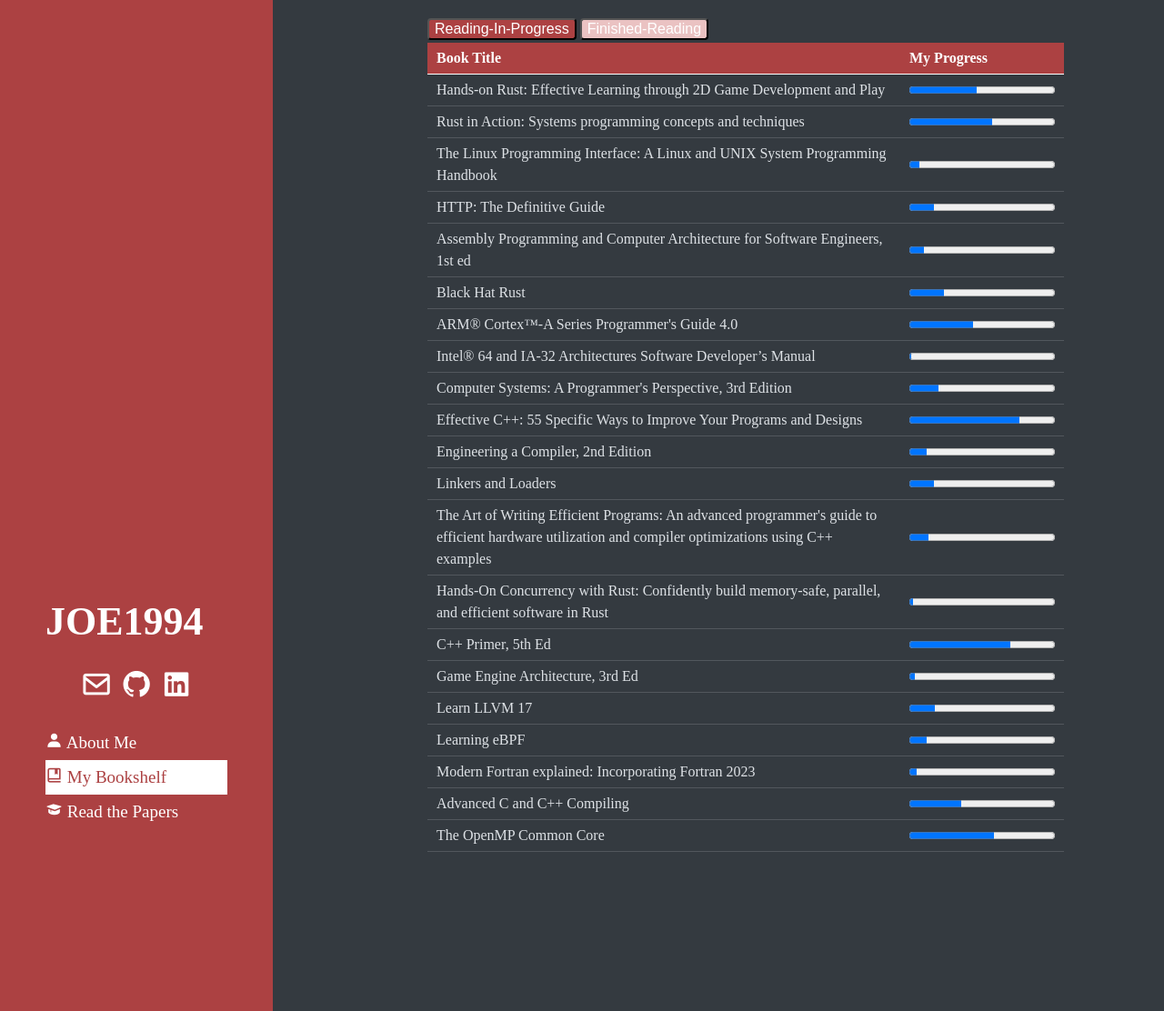
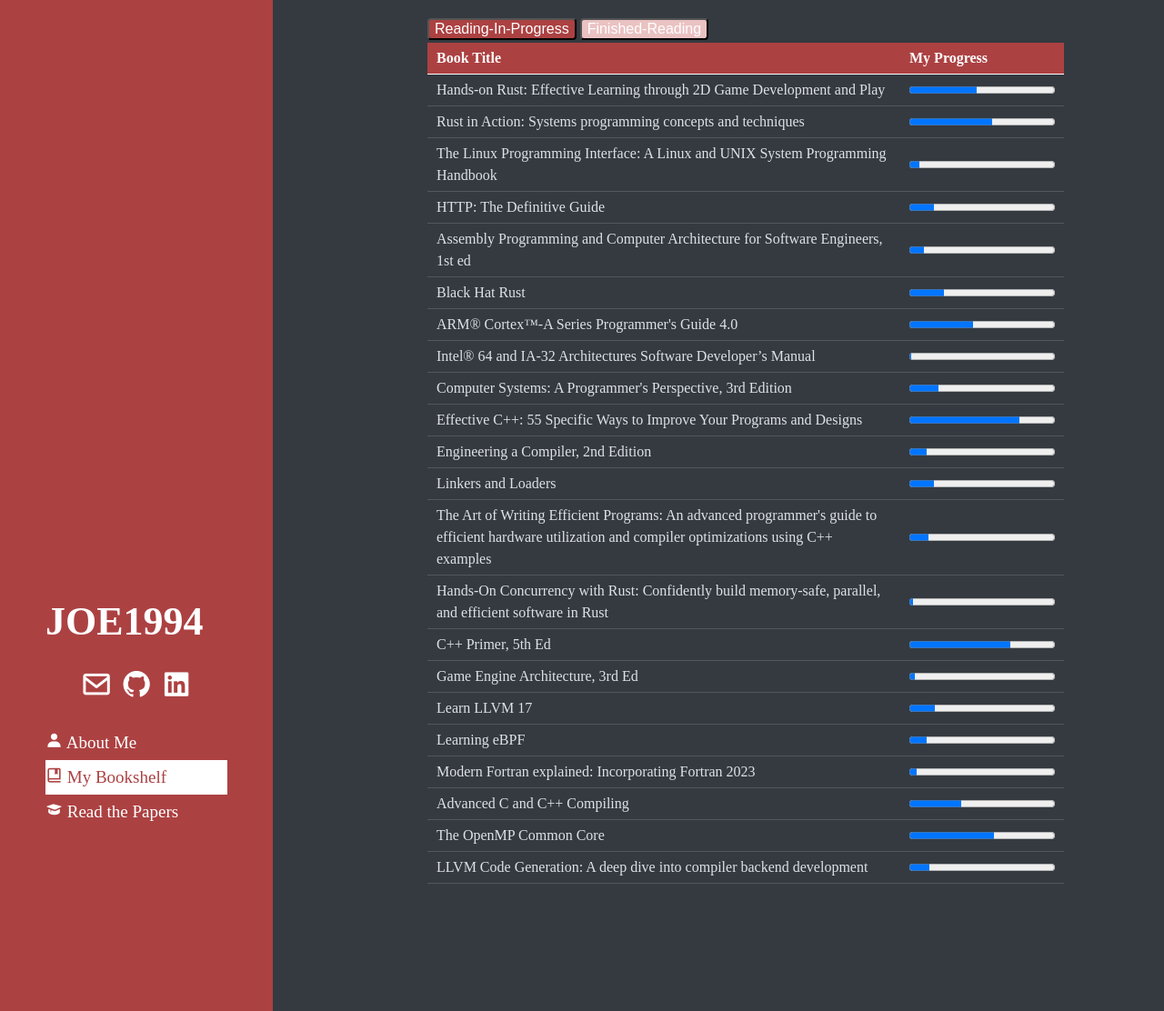
Before and after one commit to JOE1994/JOE1994.github.io, a Jekyll site: the page built from bookshelf.html, in a window 1280 px wide and 1112 px high. Shown: the whole window at 91% size. Built offline with Jekyll 4.4.1, drawn with Linux system fonts in a browser that asks for light colours; some web fonts are replaced.

Commit message:
[book] LLVM CodeGen book
by Quentin Colombet

```diff
--- a/_data/bookshelf_still_reading.yml
+++ b/_data/bookshelf_still_reading.yml
@@ -83,3 +83,7 @@
 - name: "The OpenMP Common Core"
   progress: 254
   tot_pages: 435
+
+- name: "LLVM Code Generation: A deep dive into compiler backend development"
+  progress: 87
+  tot_pages: 608
```
